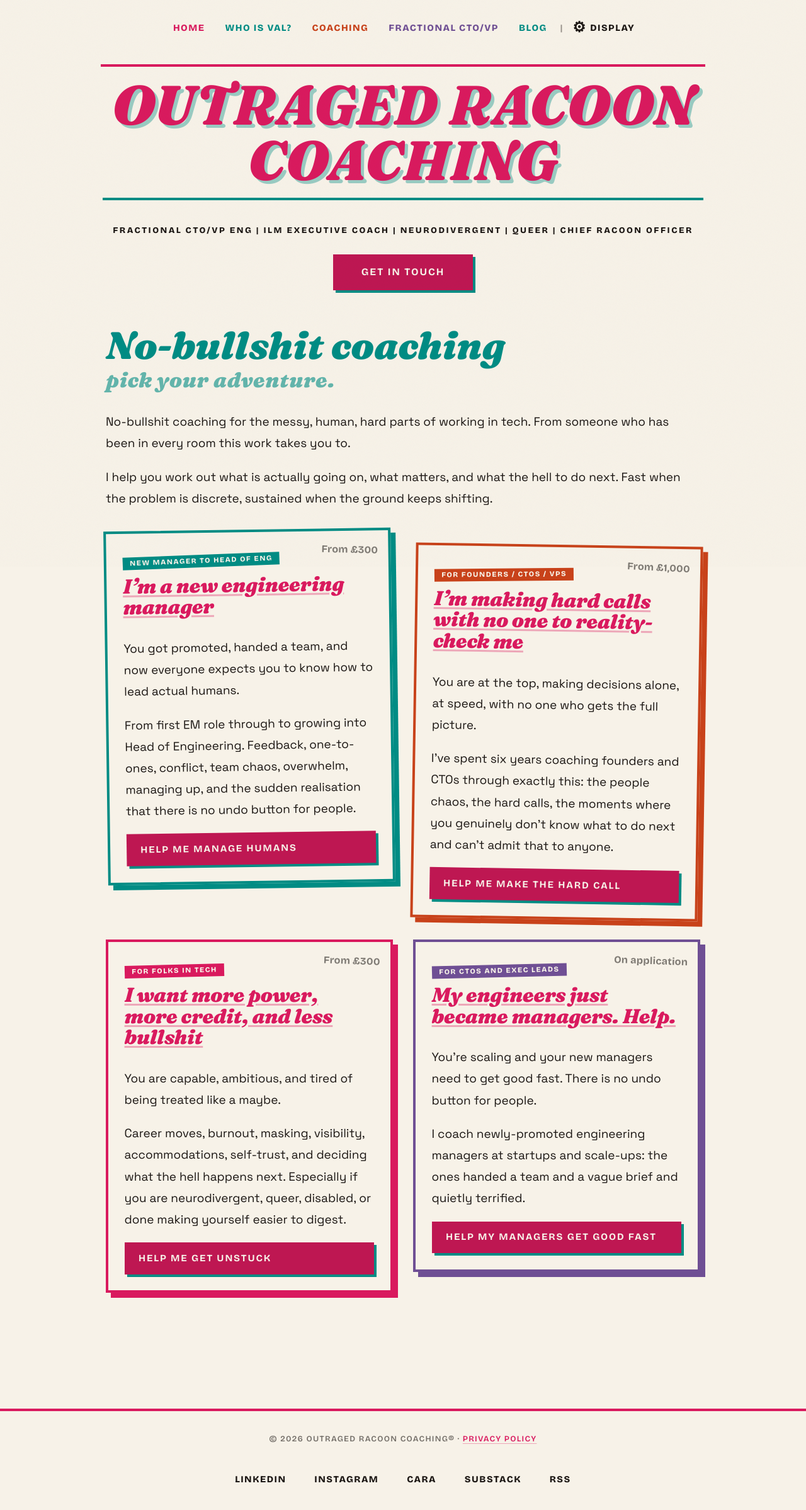
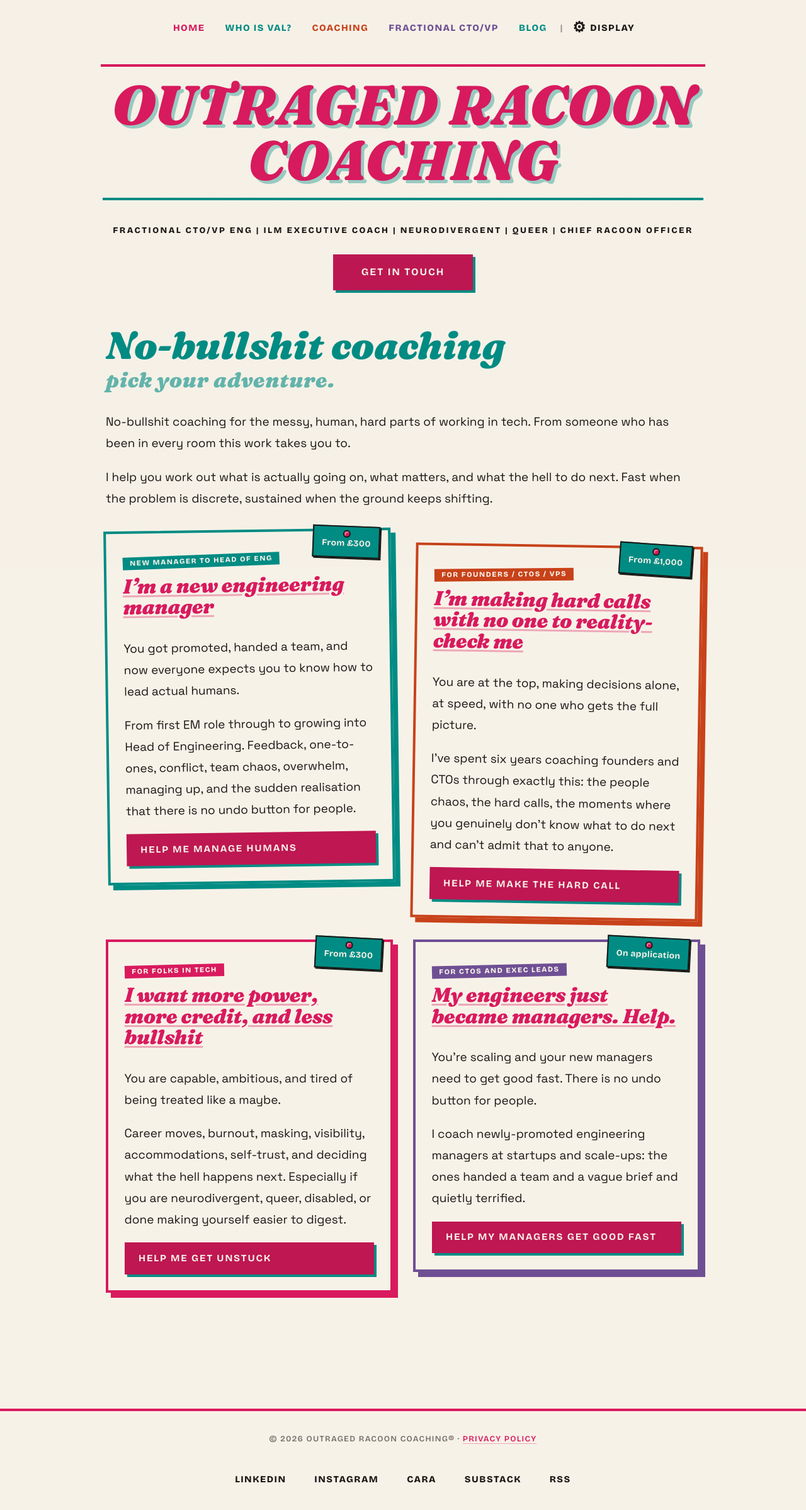
Before and after one commit to outragedpinkracoon/outragedpinkracoon.github.io, a Jekyll site: the page built from pages/coaching.md, in a window 1280 px wide. Shown: the whole page at 63% size. Built offline with Jekyll 4.4.1, drawn with Linux system fonts in a browser that asks for light colours; comment, search, counter and statistics services are not loaded.

Commit message:
pricing label for rounter

```diff
--- a/_sass/main.scss
+++ b/_sass/main.scss
@@ -1236,15 +1236,38 @@ $_card-rotations:  -1.8deg,   1.5deg,   -1.2deg,   2deg;
 
   &__price {
     position: absolute;
-    top: 1rem;
-    right: 1rem;
+    top: -0.5rem;
+    right: 0.8rem;
     margin: 0;
-    font-size: 1rem;
+    padding: 0.9rem 0.8rem 0.5rem;
+    font-size: 0.85rem;
     font-family: $font-primary;
     font-weight: 700;
-    color: rgba($ink, 0.55);
-    transform: rotate(2deg);
-    letter-spacing: 0.02em;
+    color: $cream;
+    background: $teal;
+    border: 2px solid $ink;
+    box-shadow: 2px 2px 0 $ink;
+    transform: rotate(3deg);
+    letter-spacing: 0.03em;
+    min-width: 5rem;
+    text-align: center;
+
+    &::before { content: none; }
+
+    // pin head
+    &::after {
+      content: '';
+      position: absolute;
+      top: 0.3rem;
+      left: 50%;
+      transform: translateX(-50%);
+      width: 12px;
+      height: 12px;
+      border-radius: 50%;
+      background: $magenta;
+      border: 2px solid $ink;
+      box-shadow: inset 2px 2px 0 rgba($cream, 0.4);
+    }
   }
 
   ul {
```
